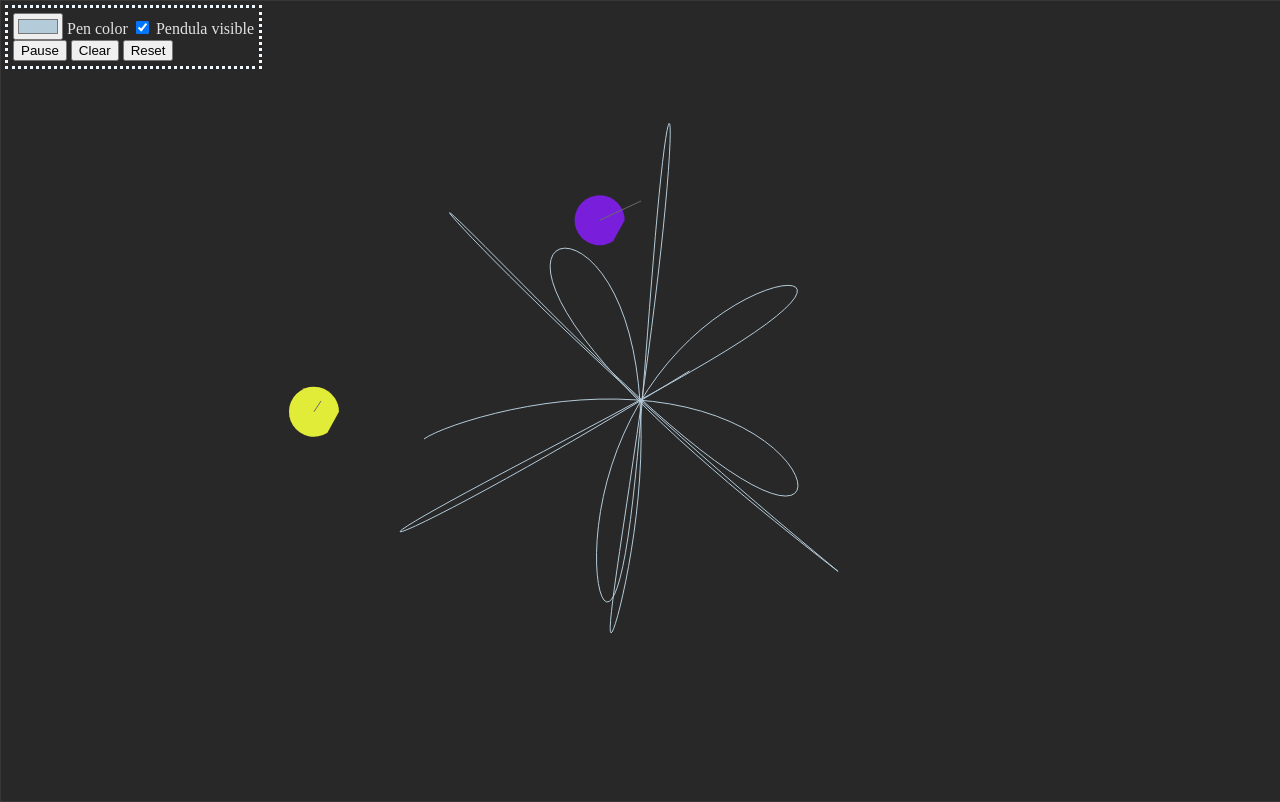
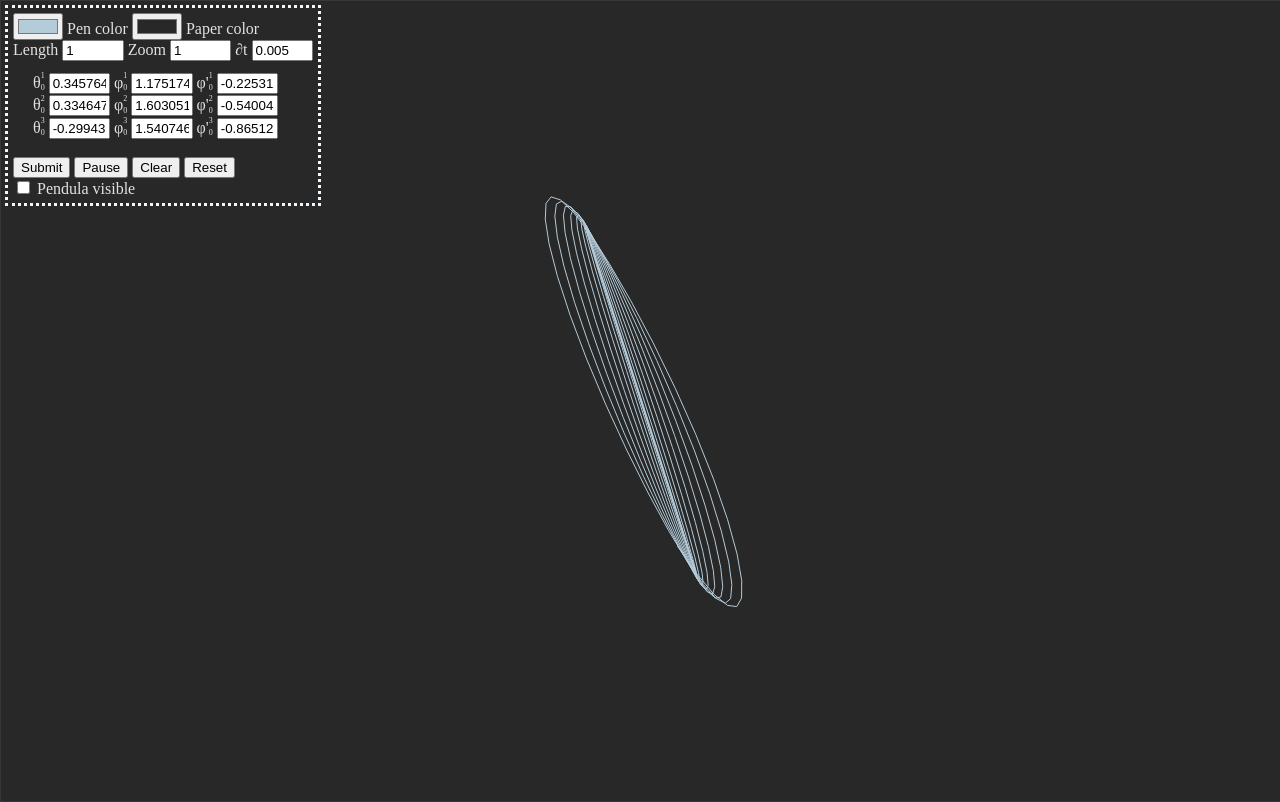
Before and after one commit to zazyzaya/harmonograph, a plain HTML site: page index.html in a window 1280 px wide. Drawn offline with Linux system fonts and the light colour scheme.

Commit message:
Close to final. Lots of fixes

```diff
--- a/harmonograph.js
+++ b/harmonograph.js
@@ -3,8 +3,11 @@ let p1,p2,p3;
 var t_frame=null;
 let last_pen_x,last_pen_y
 
-let pen_viz = true;
+let pen_viz = false;
 let pause = false;
+
+const DEFAULT_PAPER = "#282828";
+const DEFAULT_PEN = "#b4cbd9";
 
 window.onload = function() {
   W = window.innerWidth;
@@ -12,43 +15,16 @@ window.onload = function() {
 
   p1 = new Pendulum(W/2,H/4,generateColor());
   p2 = new Pendulum(W/4,H/2,generateColor());
-  //p3 = new Pendulum(W/2,H/2,generateColor());
+  p3 = new Pendulum(W/2,H/2,generateColor());
 
   [last_pen_x,last_pen_y] = combine_pendula();
   init();
 };
 
-
-let current_mx,current_my;
-onmousemove = function(e){current_mx=e.clientX; current_my=e.clientY;}
-
-let dragging = null;
-function check_drag(e) {
-  let mx = e.clientX; let my = e.clientY;
-  console.log(e);
-
-  let ps = [p1,p2]
-  for (let i=0; i<2; i++) {
-    p = ps[i];
-
-    let [x,y] = p.coords();
-    // Balls all 25px diameter
-    if ((Math.pow(x-mx, 2)+Math.pow(y-my, 2)) <= 25*25) {
-      dragging = p;
-      p.held_offset = [x-mx, y-my];
-      p.being_dragged = true;
-    }
-  }
+function change_bg_color() {
+  let c = document.getElementById("bgcolor").value
+  document.body.style.backgroundColor = c;
 }
-
-function stop_drag(e) {
-  if (dragging) { dragging.being_dragged = false; }
-  dragging = null;
-}
-
-onmousedown = check_drag;
-onmouseup = stop_drag;
-
 
 function generateColor() {
   let hexSet = "0123456789ABCDEF";
@@ -64,11 +40,67 @@ function set_size(canvas_id) {
   document.getElementById(canvas_id).setAttribute('height', H);
 }
 
+function fill_boxes() {
+  document.getElementById("theta1").setAttribute("value", p1.theta);
+  document.getElementById("theta2").setAttribute("value", p2.theta);
+  document.getElementById("theta3").setAttribute("value", p3.theta);
+  document.getElementById("phi1").setAttribute("value", p1.phi);
+  document.getElementById("phi2").setAttribute("value", p2.phi);
+  document.getElementById("phi3").setAttribute("value", p3.phi);
+  document.getElementById("phidot1").setAttribute("value", p1.phi_v);
+  document.getElementById("phidot2").setAttribute("value", p2.phi_v);
+  document.getElementById("phidot3").setAttribute("value", p3.phi_v);
+  document.getElementById("l").setAttribute("value", p1.l / DEFAULT_L);
+  document.getElementById("zoom").setAttribute("value", p1.tip_l / DEFAULT_TIP);
+  document.getElementById("dt").setAttribute("value", p1.dt);
+}
+
 function init() {
   // Cant do this in css for some reason
   set_size("canvas");
   set_size("trace");
+  fill_boxes();
   window.requestAnimationFrame(animate);
+}
+
+function submit() {
+  const ca_ctx = document.getElementById("canvas").getContext("2d");
+  const tr_ctx = document.getElementById("trace").getContext("2d");
+  ca_ctx.clearRect(0, 0, W,H);
+  tr_ctx.clearRect(0, 0, W,H);
+
+  let theta1 = parseFloat(document.getElementById("theta1").value);
+  let theta2 = parseFloat(document.getElementById("theta2").value);
+  let theta3 = parseFloat(document.getElementById("theta3").value);
+  let phi1 = parseFloat(document.getElementById("phi1").value);
+  let phi2 = parseFloat(document.getElementById("phi2").value);
+  let phi3 = parseFloat(document.getElementById("phi3").value);
+  let phi_v1 = parseFloat(document.getElementById("phidot1").value);
+  let phi_v2 = parseFloat(document.getElementById("phidot2").value);
+  let phi_v3 = parseFloat(document.getElementById("phidot3").value);
+  let l = parseFloat(document.getElementById("l").value);
+  let zoom = parseFloat(document.getElementById("zoom").value);
+  let dt = parseFloat(document.getElementById("dt").value);
+
+  l = (isNaN(l)) ? 1 : l;
+  zoom = (isNaN(zoom)) ? 1 : zoom;
+  dt = (isNaN(dt)) ? DEFAULT_DT : dt;
+
+  p1 = new Pendulum(
+    W/2,H/4,generateColor(),
+    l, zoom, theta1, phi1, phi_v1, dt
+  );
+  p2 = new Pendulum(
+    W/4,H/2,generateColor(),
+    l, zoom, theta2, phi2, phi_v2, dt
+  );
+  p3 = new Pendulum(
+    W/2,H/2,generateColor(),
+    l, zoom, theta3, phi3, phi_v3, dt
+  );
+
+  fill_boxes();
+  [last_pen_x,last_pen_y] = combine_pendula();
 }
 
 function reset() {
@@ -79,9 +111,15 @@ function reset() {
 
   p1 = new Pendulum(W/2,H/4,generateColor());
   p2 = new Pendulum(W/4,H/2,generateColor());
-  //p3 = new Pendulum(W/2,H/2,generateColor());
+  p3 = new Pendulum(W/2,H/2,generateColor());
 
+  fill_boxes();
   [last_pen_x,last_pen_y] = combine_pendula();
+  pause = false;
+
+  document.getElementById("pen").value = DEFAULT_PEN;
+  document.getElementById("bgcolor").value = DEFAULT_PAPER;
+  change_bg_color();
 }
 
 function clear_fn() {
@@ -108,6 +146,8 @@ function combine_pendula() {
   // Translate s.t. center of screen is 0,0
   // Assumes input vectors are relative to pendula tip
   let pen_x = W/2; let pen_y = H/2;
+  let [dx,dy] = p3.coords(tip=true);
+  pen_x += dx; pen_y += dy;
 
   let [x1,y1] = p1.coords(tip=true);
   let [x2,y2] = p2.coords(tip=true);
@@ -124,9 +164,9 @@ function animate() {
     return;
   }
 
-  p1.update(current_mx, current_my);
-  p2.update(current_mx, current_my);
-  //p3.update(current_mx, current_my);
+  p1.update();
+  p2.update();
+  p3.update();
 
   const ca_ctx = document.getElementById("canvas").getContext("2d");
   const tr_ctx = document.getElementById("trace").getContext("2d");
@@ -134,9 +174,9 @@ function animate() {
   // Draw the weights
   ca_ctx.clearRect(0,0, W,H);
   if (pen_viz) {
-    p1.draw(ca_ctx, current_mx, current_my);
-    p2.draw(ca_ctx, current_mx, current_my);
-    //p3.draw(ca_ctx, current_mx, current_my);
+    p1.draw(ca_ctx);
+    p2.draw(ca_ctx);
+    p3.draw(ca_ctx);
   }
 
   // Trace the paths
--- a/index.html
+++ b/index.html
@@ -10,12 +10,46 @@
             <div id="toolbar">
                 <input type="color" name="pen" id="pen" value="#b4cbd9"/>
                 <label for="pen">Pen color</label>
-                <input type="checkbox" name="pviz" onclick="pen_viz = !pen_viz;" checked>
-                <label for ="pviz">Pendula visible</label>
+                <input type="color" name="bgcolor" id="bgcolor" value="#282828" onchange="change_bg_color()"/>
+                <label for="bgcolor">Paper color</label>
                 <br>
+                <label for="l">Length</label>
+                <input type="text" name="l" id="l" class="paramtext">
+                <label for="zoom">Zoom</label>
+                <input type="text" name="zoom" id="zoom" class="paramtext">
+                <label for="dt">&part;t</label>
+                <input type="text" name="dt" id="dt" class="paramtext">
+                <br>
+                <div id="params">
+                    <label for="theta1">&theta;<span class="supsub"><sup>1</sup><sub>0</sub></span></label>
+                    <input type="text" name="theta1" id="theta1" class="paramtext">
+                    <label for="phi1">&phi;<span class="supsub"><sup>1</sup><sub>0</sub></span></label>
+                    <input type="text" name="phi1" id="phi1" class="paramtext">
+                    <label for="phidot1">&phi;'<span class="supsub"><sup>1</sup><sub>0</sub></span></label>
+                    <input type="text" name="phidot1" id="phidot1" class="paramtext">
+                    <br>
+                    <label for="theta2">&theta;<span class="supsub"><sup>2</sup><sub>0</sub></span></label>
+                    <input type="text" name="theta2" id="theta2" class="paramtext">
+                    <label for="phi2">&phi;<span class="supsub"><sup>2</sup><sub>0</sub></span></label>
+                    <input type="text" name="phi2" id="phi2" class="paramtext">
+                    <label for="phidot2">&phi;'<span class="supsub"><sup>2</sup><sub>0</sub></span></label>
+                    <input type="text" name="phidot2" id="phidot2" class="paramtext">
+                    <br>
+                    <label for="theta3">&theta;<span class="supsub"><sup>3</sup><sub>0</sub></span></label>
+                    <input type="text" name="theta3" id="theta3" class="paramtext">
+                    <label for="phi3">&phi;<span class="supsub"><sup>3</sup><sub>0</sub></span></label>
+                    <input type="text" name="phi3" id="phi3" class="paramtext">
+                    <label for="phidot3">&phi;'<span class="supsub"><sup>3</sup><sub>0</sub></span></label>
+                    <input type="text" name="phidot3" id="phidot3" class="paramtext">
+                </div>
+                <br>
+                <input type="button" value="Submit" onclick="submit()"/>
                 <input type="button" value="Pause" onclick="pause_fn()"/>
                 <input type="button" value="Clear" onclick="clear_fn()"/>
                 <input type="button" value="Reset" onclick="reset()"/>
+                <br>
+                <input type="checkbox" name="pviz" onclick="pen_viz = !pen_viz;">
+                <label for ="pviz">Pendula visible</label>
             </div>
             <div id="canvas-container">
                 <canvas id="canvas">
--- a/pendulum.js
+++ b/pendulum.js
@@ -1,5 +1,10 @@
+const DEFAULT_L = 10;
+const DEFAULT_TIP = 50;
+const DEFAULT_FRIC = 0.9999;
+const DEFAULT_DT = 0.005;
+
 class Pendulum {
-    constructor(x,y,c, l=5000,tip_l=1, lambda=0.9999, theta_0=null, phi_0=null) {
+    constructor(x,y,c, l=1,tip_l=1, theta_0=NaN, phi_0=NaN, phi_v0=NaN, dt=DEFAULT_DT, lambda=DEFAULT_FRIC) {
         // X,y are coords when pendulum viewed from above
         this.x = x;
         this.y = y;
@@ -8,27 +13,35 @@ class Pendulum {
         this.being_dragged = false;
         this.held_offset = null;
 
-        this.l = l;
-        this.tip_l = tip_l;
+        this.l = l*DEFAULT_L;
+        this.tip_l = tip_l*DEFAULT_TIP;
         this.lambda = lambda; // Friction
-        this.dt = 0.01;
+        this.dt = dt;
 
         // Angle when observed from the side wrt x
-        if (theta_0 == null) {
-            this.theta = Math.random()*0.1 -0.05;
+        if (isNaN(theta_0)) {
+            let neg = (Math.random() > 0.5) ? 1:-1;
+            this.theta = neg* (Math.random()*0.12 + 0.25);
         } else {
             this.theta = theta_0;
         }
         this.theta_v = Math.random()/100 - 0.005;
 
         // Angle off of x when obseved from above
-        if (phi_0 == null) {
+        if (isNaN(phi_0)) {
             this.phi = Math.random() * 2;
         }
         else {
             this.phi = phi_0;
         }
-        this.phi_v = Math.random() * 10 - 5;
+
+        // Speed of rotation
+        if (isNaN(phi_v0)) {
+            this.phi_v = Math.random() * 2 - 1;
+        }
+        else {
+            this.phi_v = phi_v0;
+        }
 
         this.last_x = NaN;
         this.last_y = NaN;
@@ -67,12 +80,14 @@ class Pendulum {
         this.last_y = y;
 
         // Assume g/l = 1
-        let a_theta = -Math.sin(this.theta);
+        let a_theta =
+            (Math.sin(this.theta)*Math.cos(this.theta)*Math.pow(this.phi_v/2, 2)) -
+            ((100/this.l) * Math.sin(this.theta));
         this.theta_v += a_theta;
         this.theta_v *= this.lambda;
         this.theta += this.theta_v*this.dt;
 
-        //this.phi_v *= this.lambda;
+        this.phi_v *= this.lambda;
         this.phi += this.phi_v*this.dt;
     }
 
@@ -89,7 +104,7 @@ class Pendulum {
         // Draw ball
         ctx.beginPath();
         ctx.fillStyle = this.color;
-        ctx.arc(x, y, 25, 1, 2 * Math.PI, false);
+        ctx.arc(x, y, 25, 2 * Math.PI, false);
         ctx.fill();
 
         // Draw line
--- a/style.css
+++ b/style.css
@@ -32,3 +32,30 @@ canvas {
     padding: 5px;
     z-index: 100;
 }
+
+#params {
+    width: 100%;
+    margin-left: 20px;
+    margin-top: 10px;
+    margin-bottom: 0px;
+}
+
+.supsub {
+    display: inline-block;
+}
+
+.supsub sup,
+.supsub sub {
+    position: relative;
+    display: block;
+    font-size: .5em;
+    line-height: 1.2;
+}
+
+.supsub sub {
+    top: .3em;
+}
+
+.paramtext {
+    width: 4em;
+}
```
